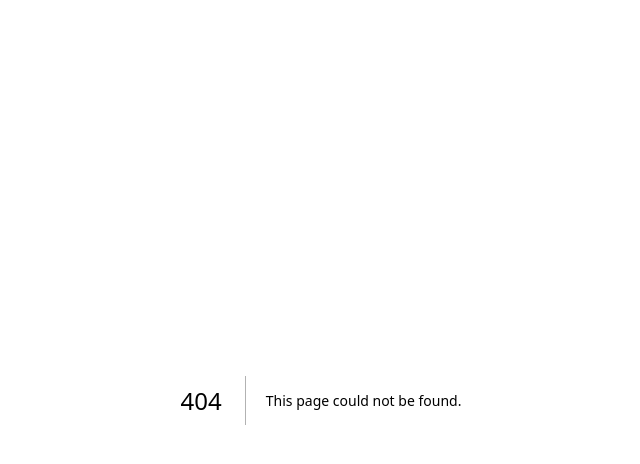
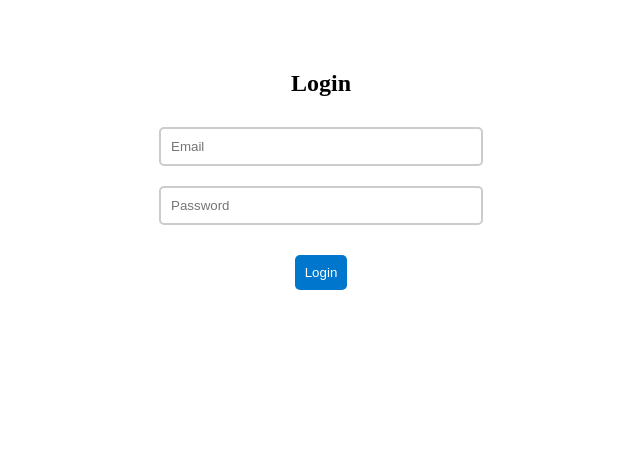
Before and after one commit to AlanCaruso/users-manager-react-redux, a Next.js app: page /Login in a window 1280 px wide. Before the commit this address had no page. Shown: the top 464 px of the page, without its empty margins (319-959 px from the left). Built offline with nearby package versions, Linux system fonts and the light colour scheme.

Commit message:
adding login

```diff
--- a/package.json
+++ b/package.json
@@ -9,10 +9,14 @@
     "lint": "next lint"
   },
   "dependencies": {
+    "axios": "^1.4.0",
     "eslint": "8.40.0",
     "eslint-config-next": "13.4.1",
     "next": "13.4.1",
     "react": "18.2.0",
-    "react-dom": "18.2.0"
+    "react-dom": "18.2.0",
+    "react-router-dom": "^6.11.1",
+    "styled-components": "^6.0.0-rc.1",
+    "yup": "^1.1.1"
   }
 }
--- /dev/null
+++ b/pages/Login.js
@@ -0,0 +1,126 @@
+"use client";
+import React, { useState } from "react";
+import styled from "styled-components";
+import * as Yup from "yup";
+import axios from "axios";
+
+const LoginContainer = styled.div`
+  display: flex;
+  flex-direction: column;
+  align-items: center;
+  margin-top: 50px;
+`;
+
+const LoginHeader = styled.h2`
+  margin-bottom: 20px;
+`;
+
+const LoginForm = styled.form`
+  display: flex;
+  flex-direction: column;
+  align-items: center;
+  width: 300px;
+`;
+
+const LoginInput = styled.input`
+  padding: 10px;
+  margin: 10px 0;
+  border: 2px solid #ccc;
+  border-radius: 5px;
+  width: 100%;
+`;
+
+const LoginButton = styled.button`
+  padding: 10px;
+  margin-top: 20px;
+  background-color: #0077cc;
+  color: #fff;
+  border: none;
+  border-radius: 5px;
+  cursor: pointer;
+  &:hover {
+    background-color: #005fa3;
+  }
+`;
+
+const LoginError = styled.div`
+  color: red;
+  font-size: 12px;
+  margin-top: 5px;
+`;
+
+const validationSchema = Yup.object().shape({
+  email: Yup.string()
+    .email("Invalid email address")
+    .required("Email is required"),
+  password: Yup.string().required("Password is required"),
+});
+
+const Login = () => {
+  const [email, setEmail] = useState("");
+  const [password, setPassword] = useState("");
+  const [errors, setErrors] = useState({});
+
+  const handleLogin = (event) => {
+    event.preventDefault();
+    validationSchema
+      .validate({ email, password }, { abortEarly: false })
+      .then(() => {
+        axios
+          .post("https://reqres.in/api/login", {
+            email,
+            password,
+          })
+          .then((response) => {
+            console.log(response);
+            alert(`Logged in as ${response.data.email}`);
+          })
+          .catch((error) => {
+            console.error(error);
+          });
+      })
+      .catch((err) => {
+        const newErrors = {};
+        err.inner.forEach((error) => {
+          newErrors[error.path] = error.message;
+        });
+        setErrors(newErrors);
+      });
+  };
+
+  const handleInputChange = (event) => {
+    const { name, value } = event.target;
+    if (name === "email") {
+      setEmail(value);
+    } else if (name === "password") {
+      setPassword(value);
+    }
+  };
+
+  return (
+    <LoginContainer>
+      <LoginHeader>Login</LoginHeader>
+      <LoginForm onSubmit={handleLogin}>
+        <LoginInput
+          type="text"
+          name="email"
+          placeholder="Email"
+          value={email}
+          onChange={handleInputChange}
+        />
+        {errors.email && <LoginError>{errors.email}</LoginError>}
+        <LoginInput
+          type="password"
+          name="password"
+          placeholder="Password"
+          value={password}
+          onChange={handleInputChange}
+        />
+        {errors.password && <LoginError>{errors.password}</LoginError>}
+        <LoginButton type="submit">Login</LoginButton>
+      </LoginForm>
+    </LoginContainer>
+  );
+};
+
+export default Login;
```
Also changed, not shown: pages/Users.js (added, +11 -0 lines), src/app/components/Counter.js (added, +14 -0 lines), src/app/page.js (+20 -92 lines), 2 other files (tests, documents, lock files or other folders).
